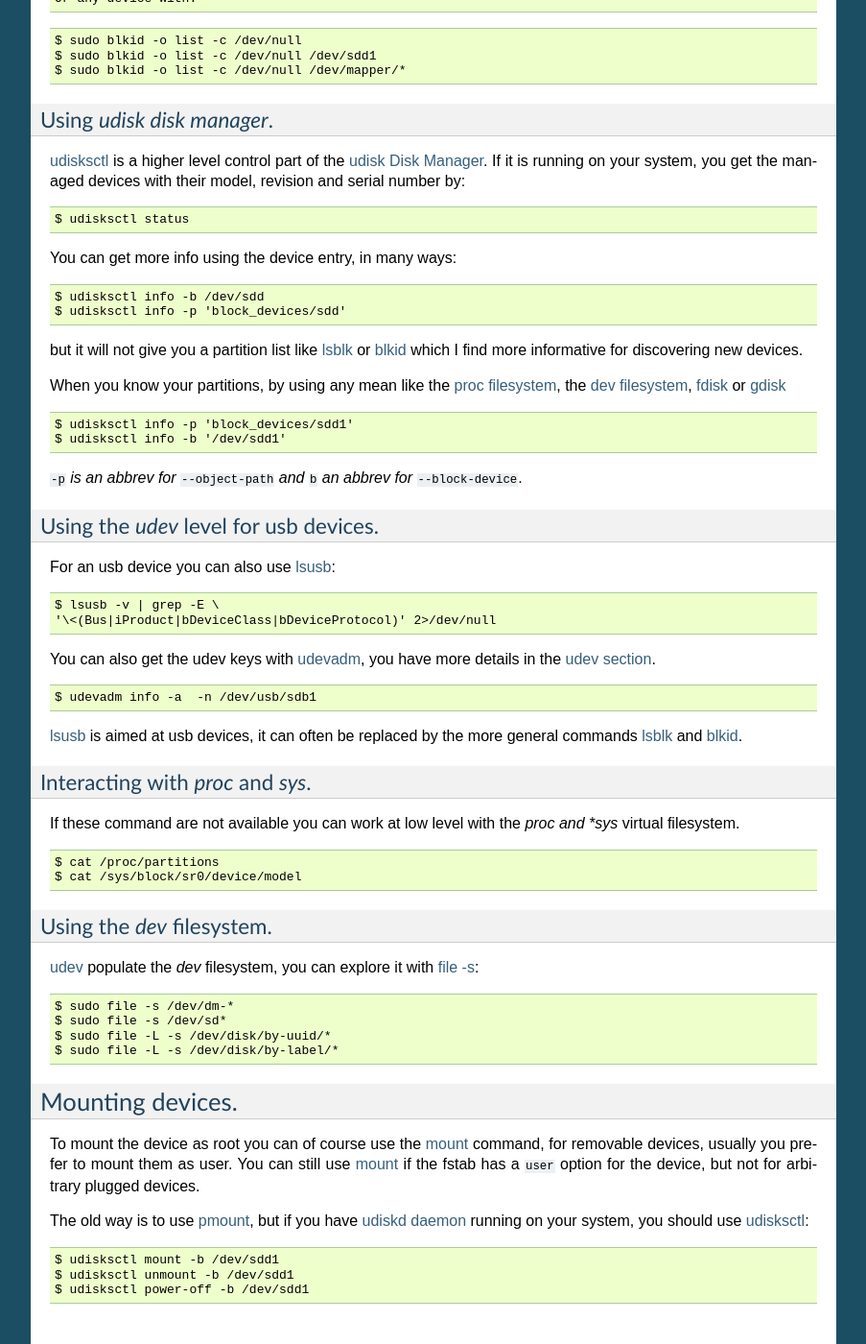
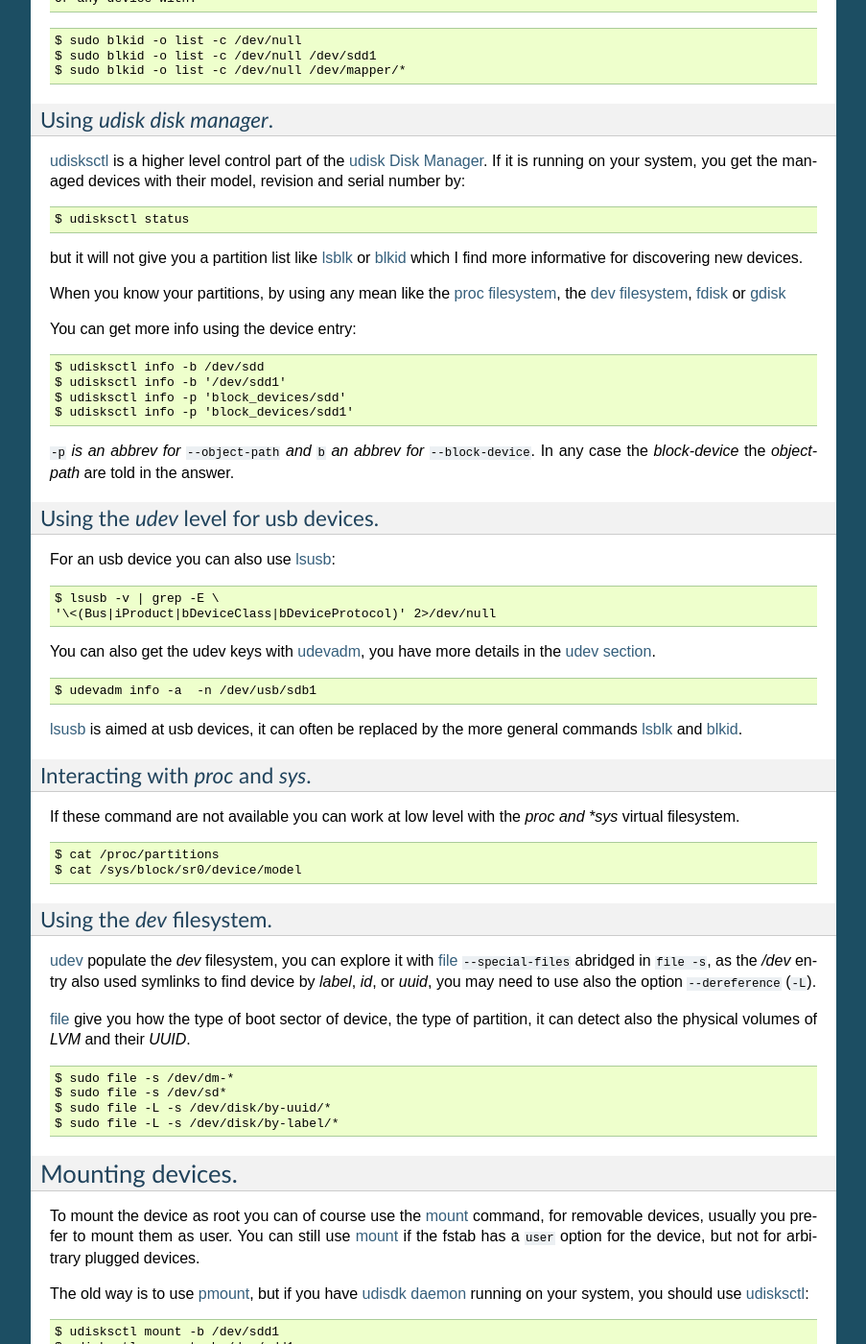
Before and after one commit to marczz/unix_memo, a Sphinx documentation site: the page built from source/devices.rst, in a window 1280 px wide and 1400 px high, scrolled down 843 px. Shown: the whole window at 96% size, without its empty margins (198-1101 px from the left). Built offline with Sphinx 7.4.7, drawn with Linux system fonts in a browser that asks for light colours; the version number could not be read and is left out; some of the changed text lies outside the part shown.

Commit message:
ource/devices.rst: fixed and completed udisks entry.

```diff
--- a/source/devices.rst
+++ b/source/devices.rst
@@ -70,11 +70,6 @@ their model, revision and serial number by::
 
     $ udisksctl status
 
-You can get more info using the device entry, in many ways::
-
-    $ udisksctl info -b /dev/sdd
-    $ udisksctl info -p 'block_devices/sdd'
-
 but it will not give you a partition list like :ref:`lsblk <lsblk>`
 or :ref:`blkid <blkid>`
 which I find more informative for discovering new devices.
@@ -83,13 +78,18 @@ When you know your partitions, by using any mean like the
 :ref:`proc filesystem <devices_proc_sys_fs>`, the
 :ref:`dev filesystem <dev_fs>`, :man:`fdisk` or :man:`gdisk`
 
+You can get more info using the device entry:
+
 ::
 
+    $ udisksctl info -b /dev/sdd
+    $ udisksctl info -b '/dev/sdd1'
+    $ udisksctl info -p 'block_devices/sdd'
     $ udisksctl info -p 'block_devices/sdd1'
-    $ udisksctl info -b '/dev/sdd1'
 
 ``-p`` *is an abbrev for* ``--object-path`` *and* ``b`` *an abbrev
-for* ``--block-device``.
+for* ``--block-device``. In any case the *block-device* the
+*object-path* are told in the answer.
 
 Using the *udev* level for usb devices.
 ~~~~~~~~~~~~~~~~~~~~~~~~~~~~~~~~~~~~~~~
@@ -130,8 +130,13 @@ If these command are not available you can work at low level with the
 Using the *dev* filesystem.
 ~~~~~~~~~~~~~~~~~~~~~~~~~~~
 :ref:`udev <udev>` populate the *dev* filesystem, you can explore it with
-:man:`file -s <file>`:
+:man:`file` ``--special-files`` abridged in ``file -s``, as the
+`/dev` entry also used symlinks to find device by *label*, *id*,
+or *uuid*, you may need to use also the option  ``--dereference`` (``-L``).
 
+:man:`file` give you how the type of boot sector of device, the type
+of partition, it can detect also the physical volumes of *LVM* and
+their *UUID*.
 ::
 
     $ sudo file -s /dev/dm-*
@@ -154,7 +159,7 @@ You can still use :man:`mount` if the fstab has a ``user`` option for
 the device, but not for arbitrary plugged devices.
 
 The old way is to use :man:`pmount`, but if you have
-`udiskd daemon
+`udisdk daemon
 <http://udisks.freedesktop.org/docs/latest/udiskd.8.html>`_ running on your
 system, you should use `udisksctl
 <http://udisks.freedesktop.org/docs/latest/udisksctl.1.html>`_:
@@ -164,3 +169,14 @@ system, you should use `udisksctl
     $ udisksctl mount -b /dev/sdd1
     $ udisksctl unmount -b /dev/sdd1
     $ udisksctl power-off -b /dev/sdd1
+
+Front ends
+----------
+You may also want to have some frontend that allows to alleviate the
+burden of remembering the commands or to read the manual, *but which add
+the the load of remembering the frontend api and make you depend on
+the presence of an added software piece*.
+
+-   `udiskie <https://github.com/coldfix/udiskie>`_
+    *(MIT License)* is an automounter for usb devices written in
+    python. It uses the dbus interface through *udisks*.
```
